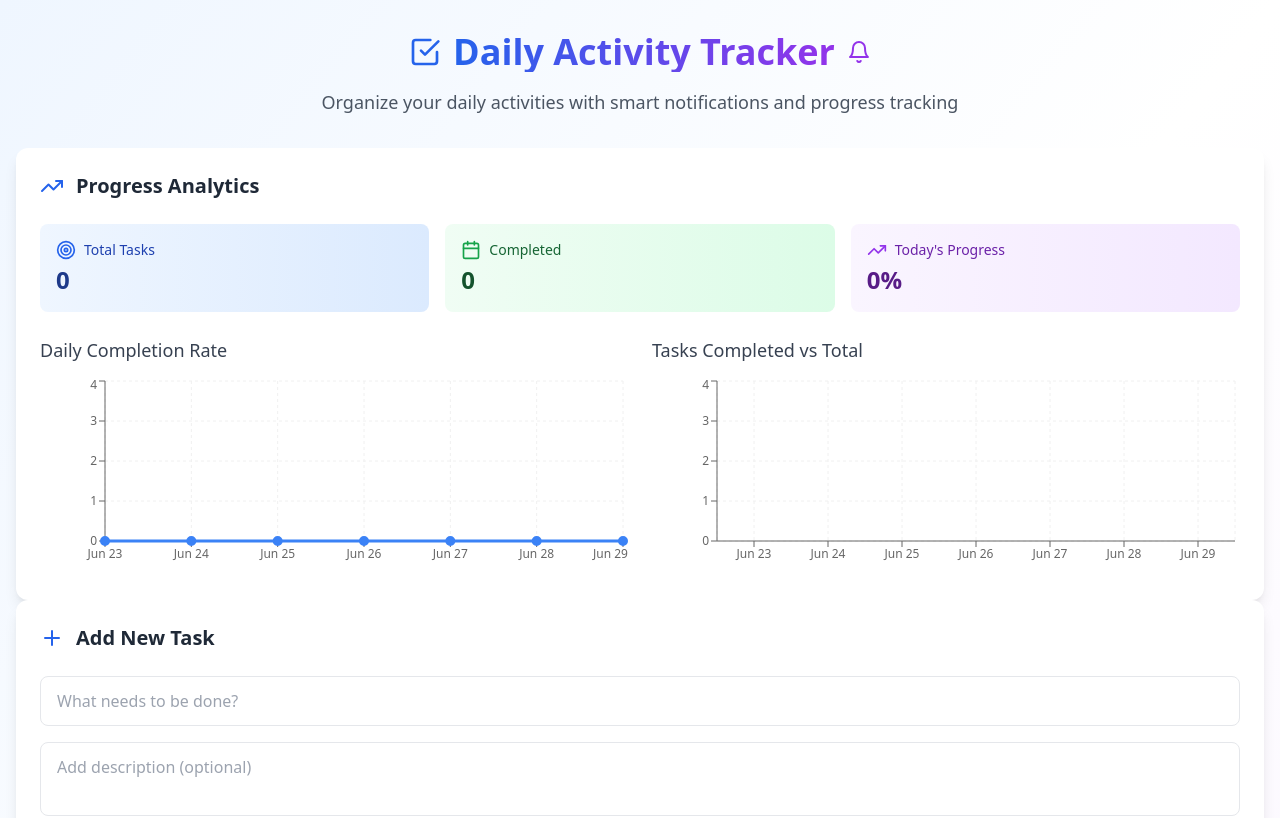
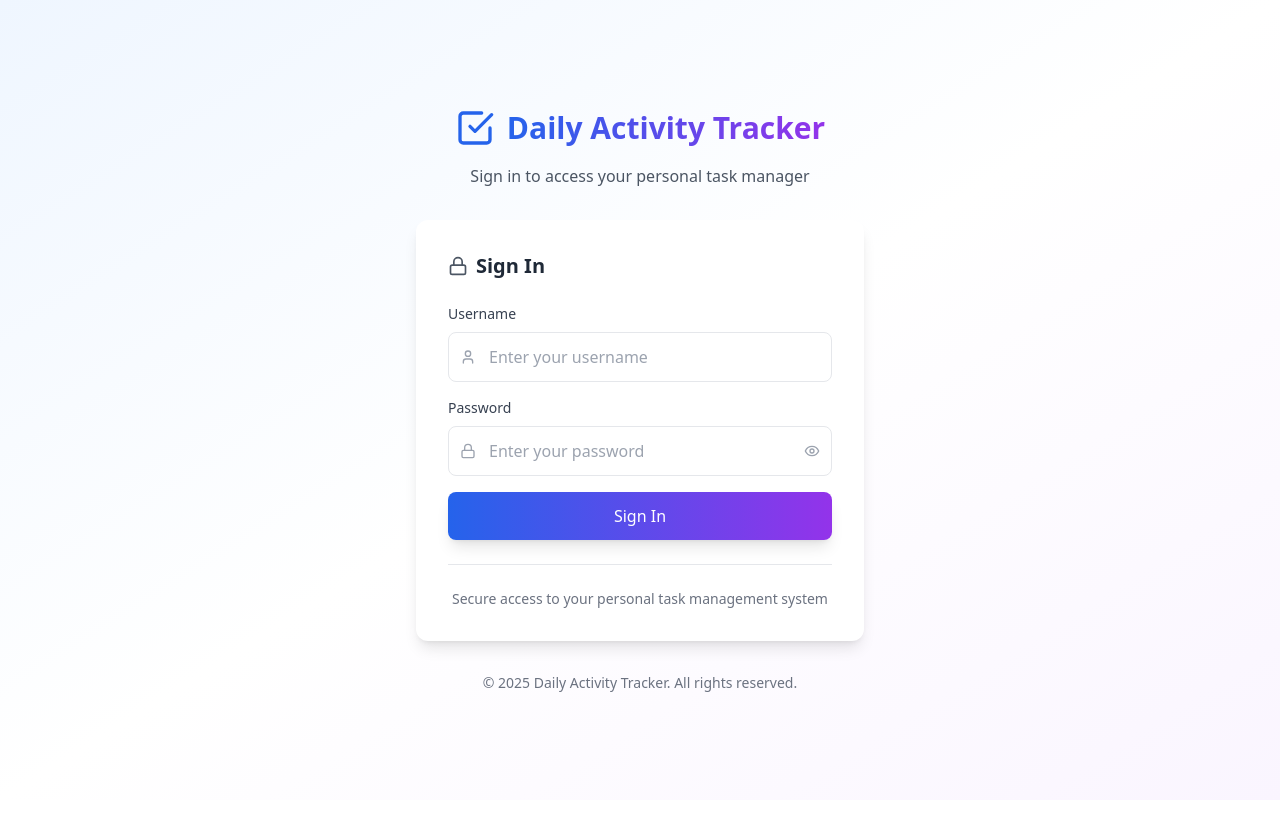
Before and after one commit to Asamu22/Todoapp, a React (Vite) app: page / in a window 1280 px wide. Shown: the top 818 px of the page. Built offline with nearby package versions, Linux system fonts and the light colour scheme.

Commit message:
Add Login Page with Authentication

```diff
--- a/src/App.tsx
+++ b/src/App.tsx
@@ -1,22 +1,25 @@
 import React, { useState, useMemo } from 'react';
-import { CheckSquare, Bell } from 'lucide-react';
 import { Todo, ProgressData } from './types/todo';
 import { TodoForm } from './components/TodoForm';
 import { TodoItem } from './components/TodoItem';
 import { ProgressChart } from './components/ProgressChart';
 import { FilterBar } from './components/FilterBar';
+import { LoginPage } from './components/LoginPage';
+import { Header } from './components/Header';
 import { useLocalStorage } from './hooks/useLocalStorage';
 import { useNotifications } from './hooks/useNotifications';
+import { useAuth } from './hooks/useAuth';
 
 function App() {
+  const { isAuthenticated, isLoading, login, logout } = useAuth();
   const [todos, setTodos] = useLocalStorage<Todo[]>('todos', []);
   const [searchTerm, setSearchTerm] = useState('');
   const [selectedCategory, setSelectedCategory] = useState('All');
   const [selectedPriority, setSelectedPriority] = useState('All');
   const [showCompleted, setShowCompleted] = useState(true);
 
-  // Enable notifications
-  useNotifications(todos);
+  // Enable notifications only when authenticated
+  useNotifications(isAuthenticated ? todos : []);
 
   const addTodo = (todoData: Omit<Todo, 'id' | 'createdAt' | 'completed'>) => {
     const newTodo: Todo = {
@@ -99,22 +102,29 @@ function App() {
     return { total, completed, todayProgress };
   }, [todos]);
 
+  // Show loading spinner while checking authentication
+  if (isLoading) {
+    return (
+      <div className="min-h-screen bg-gradient-to-br from-blue-50 via-white to-purple-50 flex items-center justify-center">
+        <div className="text-center">
+          <div className="w-8 h-8 border-4 border-blue-600 border-t-transparent rounded-full animate-spin mx-auto mb-4"></div>
+          <p className="text-gray-600">Loading...</p>
+        </div>
+      </div>
+    );
+  }
+
+  // Show login page if not authenticated
+  if (!isAuthenticated) {
+    return <LoginPage onLogin={login} />;
+  }
+
+  // Show main application if authenticated
   return (
     <div className="min-h-screen bg-gradient-to-br from-blue-50 via-white to-purple-50">
       <div className="container mx-auto px-4 py-8 max-w-7xl">
-        {/* Header */}
-        <div className="text-center mb-8">
-          <div className="flex items-center justify-center gap-3 mb-4">
-            <CheckSquare className="w-8 h-8 text-blue-600" />
-            <h1 className="text-4xl font-bold bg-gradient-to-r from-blue-600 to-purple-600 bg-clip-text text-transparent">
-              Daily Activity Tracker
-            </h1>
-            <Bell className="w-6 h-6 text-purple-600" />
-          </div>
-          <p className="text-gray-600 text-lg">
-            Organize your daily activities with smart notifications and progress tracking
-          </p>
-        </div>
+        {/* Header with logout */}
+        <Header onLogout={logout} />
 
         {/* Progress Chart */}
         <ProgressChart
@@ -154,7 +164,9 @@ function App() {
 
           {filteredTodos.length === 0 ? (
             <div className="text-center py-12">
-              <CheckSquare className="w-16 h-16 text-gray-300 mx-auto mb-4" />
+              <div className="w-16 h-16 bg-gray-100 rounded-full flex items-center justify-center mx-auto mb-4">
+                <span className="text-2xl">📝</span>
+              </div>
               <p className="text-gray-500 text-lg">
                 {todos.length === 0
                   ? "No tasks yet. Add your first task above!"
--- /dev/null
+++ b/src/components/Header.tsx
@@ -0,0 +1,32 @@
+import React from 'react';
+import { CheckSquare, Bell, LogOut } from 'lucide-react';
+
+interface HeaderProps {
+  onLogout: () => void;
+}
+
+export const Header: React.FC<HeaderProps> = ({ onLogout }) => {
+  return (
+    <div className="text-center mb-8">
+      <div className="flex items-center justify-center gap-3 mb-4 relative">
+        <CheckSquare className="w-8 h-8 text-blue-600" />
+        <h1 className="text-4xl font-bold bg-gradient-to-r from-blue-600 to-purple-600 bg-clip-text text-transparent">
+          Daily Activity Tracker
+        </h1>
+        <Bell className="w-6 h-6 text-purple-600" />
+
+        <button
+          onClick={onLogout}
+          className="absolute right-0 flex items-center gap-2 px-3 py-2 text-sm text-gray-600 hover:text-red-600 hover:bg-red-50 rounded-lg transition-all duration-200"
+          title="Sign Out"
+        >
+          <LogOut className="w-4 h-4" />
+          <span className="hidden sm:inline">Sign Out</span>
+        </button>
+      </div>
+      <p className="text-gray-600 text-lg">
+        Organize your daily activities with smart notifications and progress tracking
+      </p>
+    </div>
+  );
+};
--- /dev/null
+++ b/src/components/LoginPage.tsx
@@ -0,0 +1,138 @@
+import React, { useState } from 'react';
+import { CheckSquare, Lock, User, Eye, EyeOff } from 'lucide-react';
+
+interface LoginPageProps {
+  onLogin: () => void;
+}
+
+export const LoginPage: React.FC<LoginPageProps> = ({ onLogin }) => {
+  const [username, setUsername] = useState('');
+  const [password, setPassword] = useState('');
+  const [showPassword, setShowPassword] = useState(false);
+  const [error, setError] = useState('');
+  const [isLoading, setIsLoading] = useState(false);
+
+  const handleSubmit = async (e: React.FormEvent) => {
+    e.preventDefault();
+    setError('');
+    setIsLoading(true);
+
+    // Simulate loading delay
+    await new Promise(resolve => setTimeout(resolve, 800));
+
+    if (username === 'Acaltech' && password === '@c@lt3ch') {
+      localStorage.setItem('isAuthenticated', 'true');
+      onLogin();
+    } else {
+      setError('Invalid username or password');
+    }
+
+    setIsLoading(false);
+  };
+
+  return (
+    <div className="min-h-screen bg-gradient-to-br from-blue-50 via-white to-purple-50 flex items-center justify-center p-4">
+      <div className="w-full max-w-md">
+        {/* Header */}
+        <div className="text-center mb-8">
+          <div className="flex items-center justify-center gap-3 mb-4">
+            <CheckSquare className="w-10 h-10 text-blue-600" />
+            <h1 className="text-3xl font-bold bg-gradient-to-r from-blue-600 to-purple-600 bg-clip-text text-transparent">
+              Daily Activity Tracker
+            </h1>
+          </div>
+          <p className="text-gray-600">
+            Sign in to access your personal task manager
+          </p>
+        </div>
+
+        {/* Login Form */}
+        <div className="bg-white rounded-xl shadow-lg p-8">
+          <div className="flex items-center gap-2 mb-6">
+            <Lock className="w-5 h-5 text-gray-600" />
+            <h2 className="text-xl font-semibold text-gray-800">Sign In</h2>
+          </div>
+
+          <form onSubmit={handleSubmit} className="space-y-4">
+            <div>
+              <label htmlFor="username" className="block text-sm font-medium text-gray-700 mb-2">
+                Username
+              </label>
+              <div className="relative">
+                <User className="absolute left-3 top-1/2 transform -translate-y-1/2 w-4 h-4 text-gray-400" />
+                <input
+                  type="text"
+                  id="username"
+                  value={username}
+                  onChange={(e) => setUsername(e.target.value)}
+                  className="w-full pl-10 pr-4 py-3 border border-gray-200 rounded-lg focus:ring-2 focus:ring-blue-500 focus:border-transparent transition-all"
+                  placeholder="Enter your username"
+                  required
+                />
+              </div>
+            </div>
+
+            <div>
+              <label htmlFor="password" className="block text-sm font-medium text-gray-700 mb-2">
+                Password
+              </label>
+              <div className="relative">
+                <Lock className="absolute left-3 top-1/2 transform -translate-y-1/2 w-4 h-4 text-gray-400" />
+                <input
+                  type={showPassword ? 'text' : 'password'}
+                  id="password"
+                  value={password}
+                  onChange={(e) => setPassword(e.target.value)}
+                  className="w-full pl-10 pr-12 py-3 border border-gray-200 rounded-lg focus:ring-2 focus:ring-blue-500 focus:border-transparent transition-all"
+                  placeholder="Enter your password"
+                  required
+                />
+                <button
+                  type="button"
+                  onClick={() => setShowPassword(!showPassword)}
+                  className="absolute right-3 top-1/2 transform -translate-y-1/2 text-gray-400 hover:text-gray-600 transition-colors"
+                >
+                  {showPassword ? <EyeOff className="w-4 h-4" /> : <Eye className="w-4 h-4" />}
+                </button>
+              </div>
+            </div>
+
+            {error && (
+              <div className="bg-red-50 border border-red-200 rounded-lg p-3">
+                <p className="text-red-600 text-sm">{error}</p>
+              </div>
+            )}
+
+            <button
+              type="submit"
+              disabled={isLoading}
+              className="w-full bg-gradient-to-r from-blue-600 to-purple-600 text-white py-3 px-6 rounded-lg hover:from-blue-700 hover:to-purple-700 transition-all duration-200 font-medium shadow-lg hover:shadow-xl transform hover:-translate-y-0.5 disabled:opacity-50 disabled:cursor-not-allowed disabled:transform-none"
+            >
+              {isLoading ? (
+                <div className="flex items-center justify-center gap-2">
+                  <div className="w-4 h-4 border-2 border-white border-t-transparent rounded-full animate-spin"></div>
+                  Signing in...
+                </div>
+              ) : (
+                'Sign In'
+              )}
+            </button>
+          </form>
+
+          <div className="mt-6 pt-6 border-t border-gray-200">
+            <p className="text-center text-sm text-gray-500">
+              Secure access to your personal task management system
+            </p>
+          </div>
+        </div>
+
+        {/* Footer */}
+        <div className="text-center mt-8">
+          <p className="text-sm text-gray-500">
+            © 2025 Daily Activity Tracker. All rights reserved.
+          </p>
+        </div>
+      </div>
+    </div>
+  );
+};
--- /dev/null
+++ b/src/hooks/useAuth.ts
@@ -0,0 +1,33 @@
+import { useState, useEffect } from 'react';
+
+export const useAuth = () => {
+  const [isAuthenticated, setIsAuthenticated] = useState<boolean>(false);
+  const [isLoading, setIsLoading] = useState<boolean>(true);
+
+  useEffect(() => {
+    const checkAuth = () => {
+      const authStatus = localStorage.getItem('isAuthenticated');
+      setIsAuthenticated(authStatus === 'true');
+      setIsLoading(false);
+    };
+
+    checkAuth();
+  }, []);
+
+  const login = () => {
+    localStorage.setItem('isAuthenticated', 'true');
+    setIsAuthenticated(true);
+  };
+
+  const logout = () => {
+    localStorage.removeItem('isAuthenticated');
+    setIsAuthenticated(false);
+  };
+
+  return {
+    isAuthenticated,
+    isLoading,
+    login,
+    logout
+  };
+};
```
